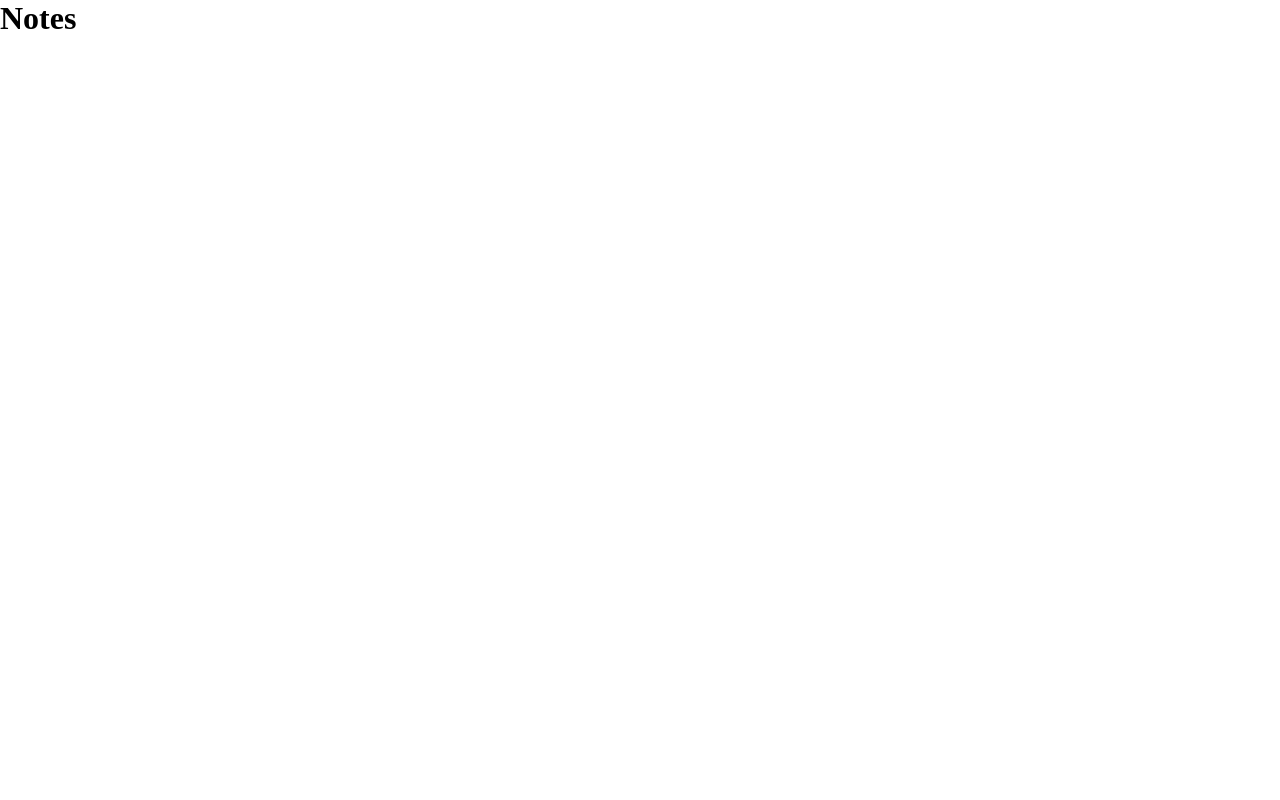
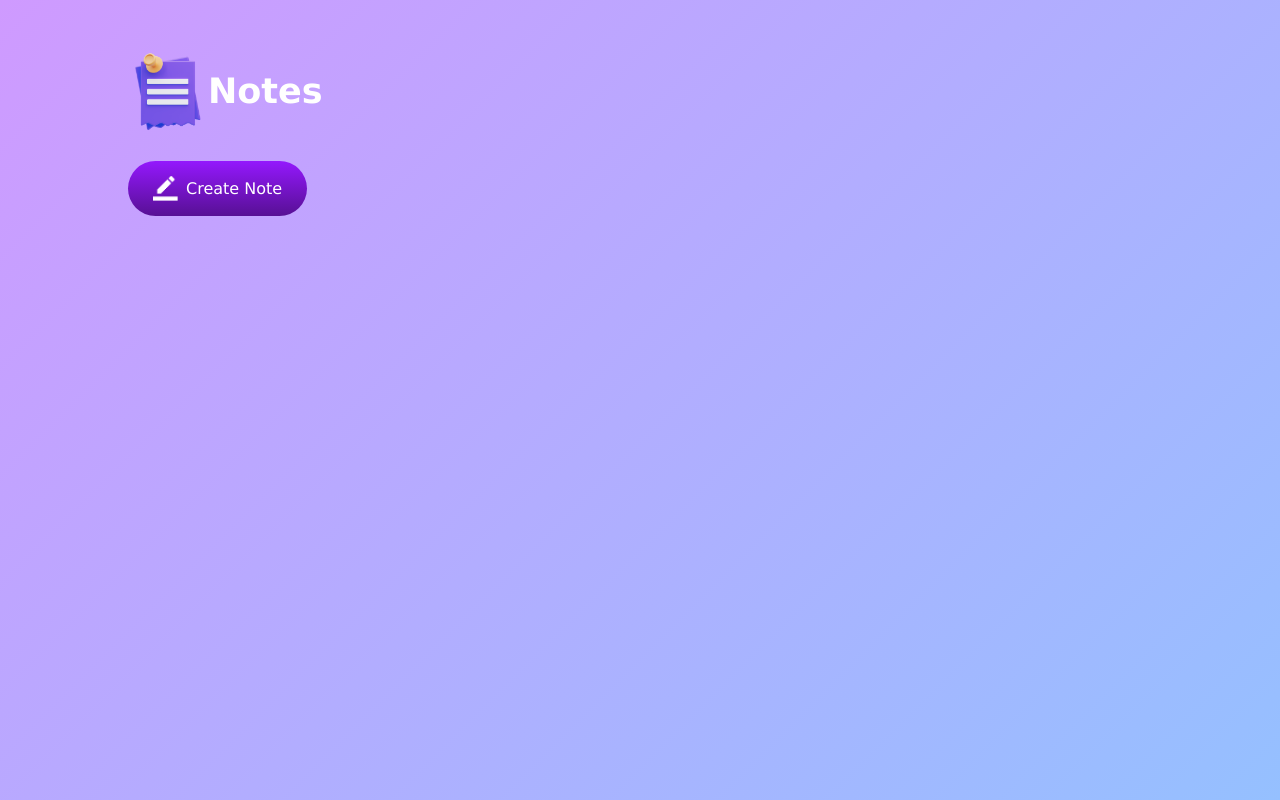
Before and after one commit to arsalanabdulla/notes-app, a plain HTML site: page index.html in a window 1280 px wide. Drawn offline with Linux system fonts and the light colour scheme.

Commit message:
html template and css added

```diff
--- a/index.html
+++ b/index.html
@@ -7,10 +7,17 @@
     <link rel="stylesheet" href="style.css">
 </head>
 <body>
-    <div>
-        <h1>Notes</h1>
+    <div class="container">
+        <h1><img src="images/notes.png">Notes</h1>
+        <button><img src="images/edit.png">Create Note</button>
+        <div class="notes-container">
+            <!-- <p contenteditable="true" class="input-box">
+                <img src="images/delete.png">
+            </p> -->
+        </div>
+    </div>
 
-    </div>
+    <script src="app.js"></script>
 </body>
-<script src="app.js"></script>
+
 </html>
--- a/style.css
+++ b/style.css
@@ -1,8 +1,67 @@
 *{
     margin: 0;
     padding: 0;
+    font-family: 'Lucida Sans', 'Lucida Sans Regular';
+    box-sizing: border-box;
 }
 
-h1{
+.container{
+    width: 100%;
+    min-height: 100vh;
+    background: linear-gradient(135deg,#cf9aff,#95c0ff);
+    color: #fff;
+    padding-top: 4%;
+    padding-left: 10%;
+}
+
+.container h1{
+    display: flex;
+    align-items: center;
+    font-size: 35px;
+    font-weight: 600;
+}
+
+.container h1 img{
+    width: 80px;
+}
+
+.container button{
+    display: flex;
+    align-items: center;
+    color: white;
+    background: linear-gradient(#9418fd ,#571094);
+    font-size: 16px;
+    outline: none;
+    border: 0;
+    border-radius: 40px;
+    padding: 15px 25px;
+    margin: 30px 0 20px;
+    cursor: pointer;
+}
+
+.container button img{
+    width: 25px;
+    margin-right: 8px;
+}
+
+.input-box{
+    position: relative;
+    width: 100%;
+    max-width: 500px;
+    min-height: 150px;
+    background: white;
+    color: #333;
+    padding: 20px;
+    margin: 20px 0;
+    outline: none;
+    border-radius: 5px;
 
 }
+
+.input-box img{
+    width: 25px;
+    position: absolute;
+    right: 15px;
+    bottom: 15px;
+    cursor: pointer;
+}
```
